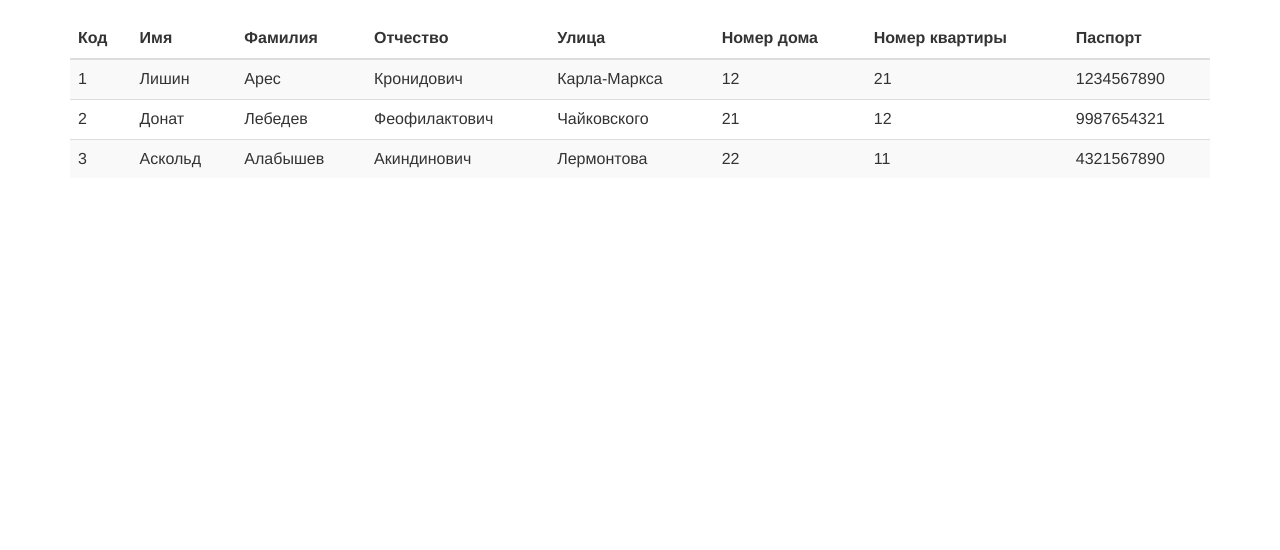
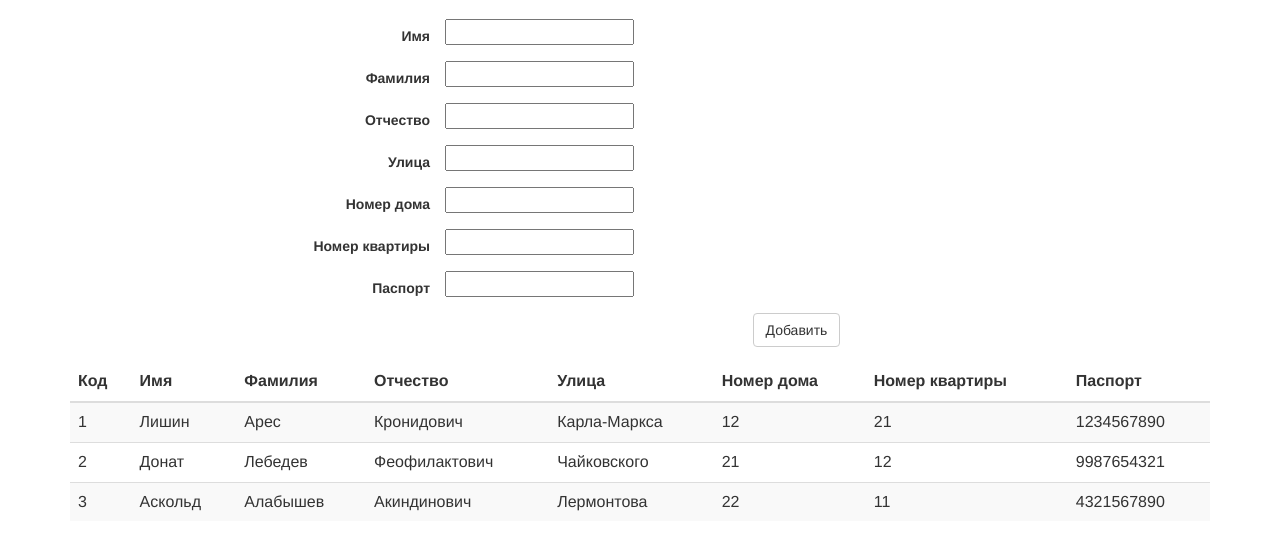
Before and after one commit to Amerohful/db4, a Django app: page /readers/ in a window 1280 px wide. Shown: the part 51-601 px from the top of the page. Run offline with Django 3.2, Linux system fonts and the light colour scheme; data comes from the database, SQL or seed files in the repository; some libraries are stand-ins or nearby versions.

Commit message:
add form for readers

```diff
--- a/db_library/templates/readers.html
+++ b/db_library/templates/readers.html
@@ -2,6 +2,56 @@
 
 {% block content %}
 <div class="container">
+    <form class="form-horizontal" action="#" method="POST">
+        {% csrf_token %}
+        <div class="form-group">
+            <label for="name" class="control-label col-sm-4">Имя</label>
+            <div class="col-cm-4">
+                <input id="name" name="name">
+            </div>
+        </div>
+        <div class="form-group">
+            <label for="surname" class="control-label col-sm-4">Фамилия</label>
+            <div class="col-cm-4">
+                <input id="surname" name="surname">
+            </div>
+        </div>
+        <div class="form-group">
+            <label for="patronymic" class="control-label col-sm-4">Отчество</label>
+            <div class="col-cm-4">
+                <input id="patronymic" name="patronymic">
+            </div>
+        </div>
+        <div class="form-group">
+            <label for="street" class="control-label col-sm-4">Улица</label>
+            <div class="col-cm-4">
+                <input id="street" name="street">
+            </div>
+        </div>
+        <div class="form-group">
+            <label for="house_number" class="control-label col-sm-4">Номер дома</label>
+            <div class="col-cm-4">
+                <input id="house_number" name="house_number">
+            </div>
+        </div>
+        <div class="form-group">
+            <label for="apartment_number" class="control-label col-sm-4">Номер квартиры</label>
+            <div class="col-cm-4">
+                <input id="apartment_number" name="apartment_number">
+            </div>
+        </div>
+        <div class="form-group">
+            <label for="passport" class="control-label col-sm-4">Паспорт</label>
+            <div class="col-cm-4">
+                <input id="passport" name="passport">
+            </div>
+        </div>
+        <div class="form-group">
+            <div class="col-sm-offset-7 col-sm-5">
+                <button type="submit" class="btn btn-default">Добавить</button>
+            </div>
+        </div>
+    </form>
     <table class="table table-striped">
         <thead>
         <th>Код</th>
--- a/db_library/templates/tickets.html
+++ b/db_library/templates/tickets.html
@@ -23,13 +23,13 @@
         <div class="form-group">
             <label for="issue" class="control-label col-sm-4">Дата выдачи</label>
             <div class="col-cm-4">
-                <input id="issue" type="date" name="issue_date" placeholder="Введите дату выдачи">
+                <input id="issue" type="date" name="issue_date">
             </div>
         </div>
         <div class="form-group">
             <label for="return" class="control-label col-sm-4">Дата возврата</label>
             <div class="col-cm-4">
-                <input id="return" type="date" name="return_date" placeholder="Введите дату выдачи">
+                <input id="return" type="date" name="return_date">
             </div>
         </div>
         <div class="form-group">
--- a/db_library/views.py
+++ b/db_library/views.py
@@ -34,7 +34,19 @@ def tickets(request):
         })
 
 def readers(request):
-    return render(request, 'readers.html', {'readers': Reader.objects.all()})
+    if request.method == 'POST':
+        name = request.POST['name']
+        surname = request.POST['surname']
+        patronymic = request.POST['patronymic']
+        street = request.POST['street']
+        house_number = request.POST['house_number']
+        apartment_number = request.POST['apartment_number']
+        passport = request.POST['passport']
+        Reader(name=name, surname=surname, patronymic=patronymic, street=street, house_number=house_number,
+               apartment_number=apartment_number, passport=passport).save()
+        return render(request, 'readers.html', {'readers': Reader.objects.all()})
+    else:
+        return render(request, 'readers.html', {'readers': Reader.objects.all()})
 
 def report_about_count_book(request):
     pass
```
